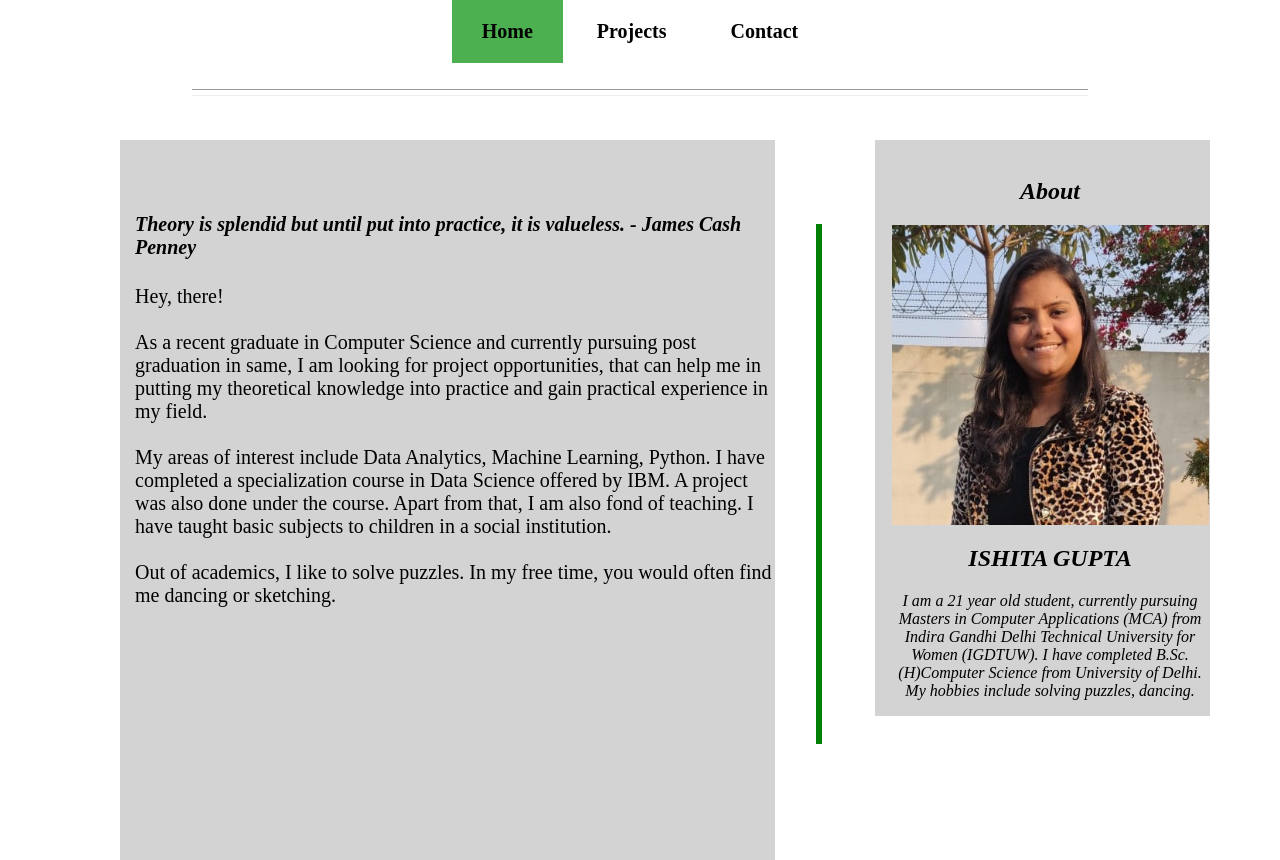
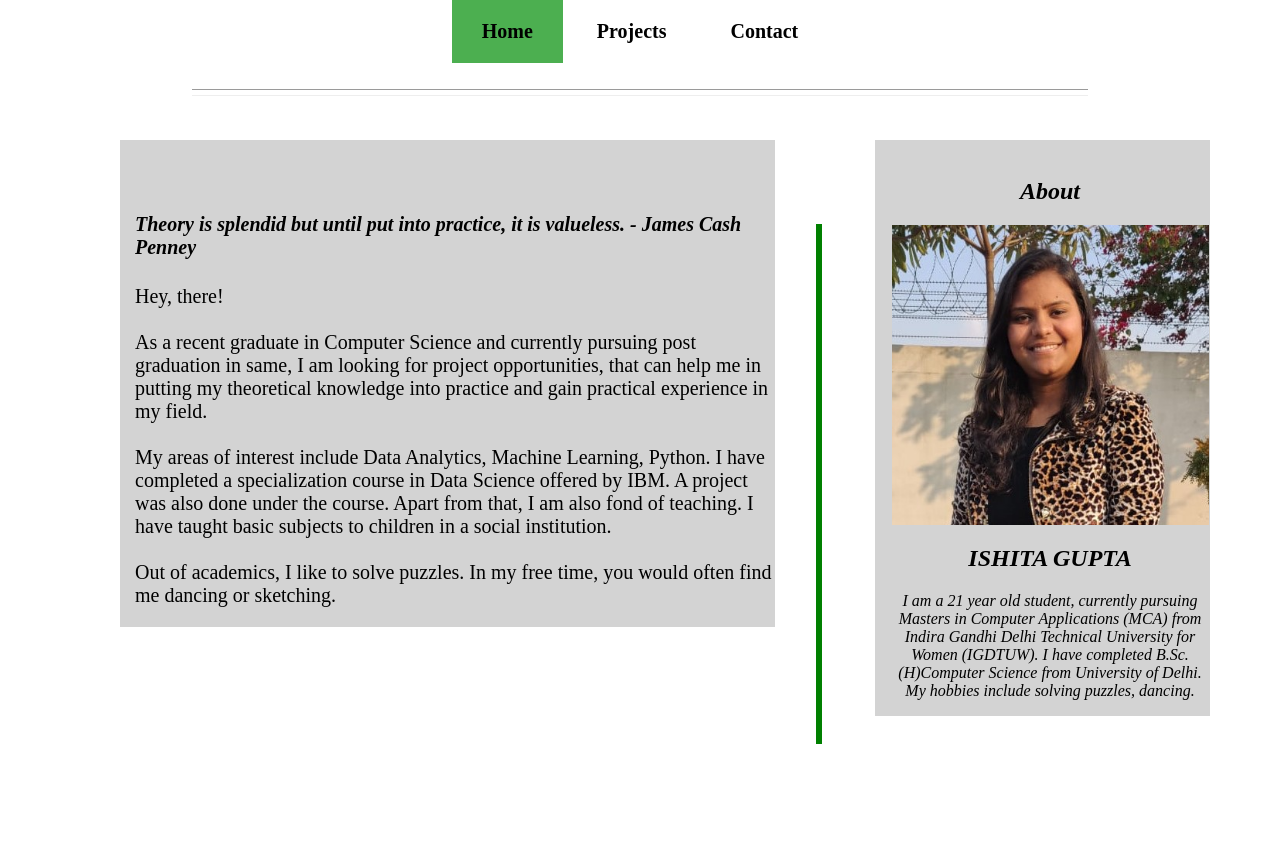
Before and after one commit to Utkarsh1999/ishitagupta27.github.io, a plain HTML site: page index.html in a window 1280 px wide. Shown: the top 860 px of the page. Drawn offline with Linux system fonts and the light colour scheme.

Commit message:
Update index.html

```diff
--- a/index.html
+++ b/index.html
@@ -41,7 +41,6 @@ body{
 <style>
 .aside1{
   width: 50%;
-  min-height: 90%;
   padding-left: 15px;
   margin-left: 120px;
   margin-right: 40px;
```
